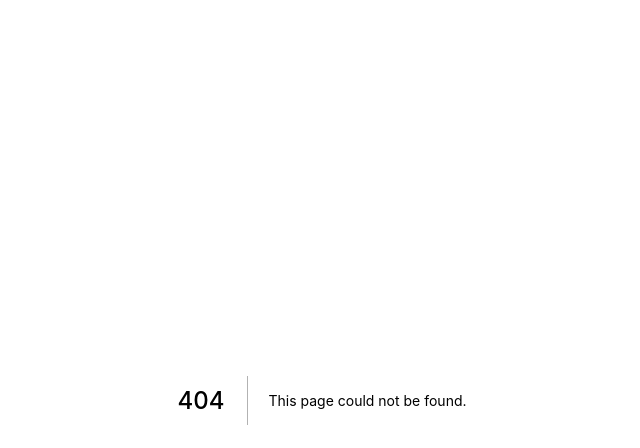
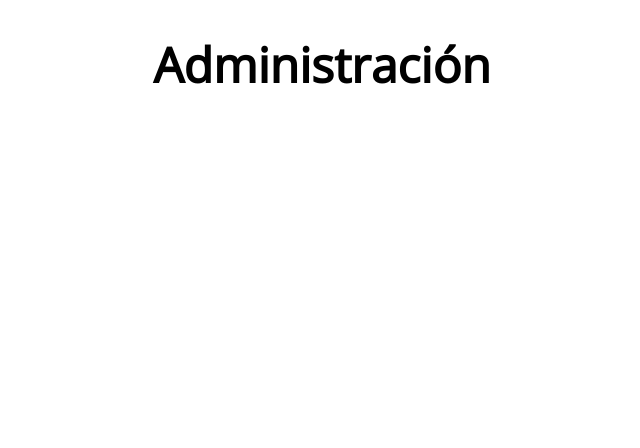
Before and after one commit to DanielMateosLab/huerto-los-guindales, a Next.js app: page /admin in a window 1280 px wide. Before the commit this address had no page. Shown: the top 448 px of the page, without its empty margins (318-958 px from the left). Built offline with nearby package versions, Linux system fonts and the light colour scheme.

Commit message:
Add admin page

```diff
--- /dev/null
+++ b/pages/admin.tsx
@@ -0,0 +1,11 @@
+import styles from "../styles/Home.module.css"
+
+export default function Home() {
+  return (
+    <div className={styles.container}>
+      <main>
+        <h1 className={styles.title}>Administración</h1>
+      </main>
+    </div>
+  )
+}
```
